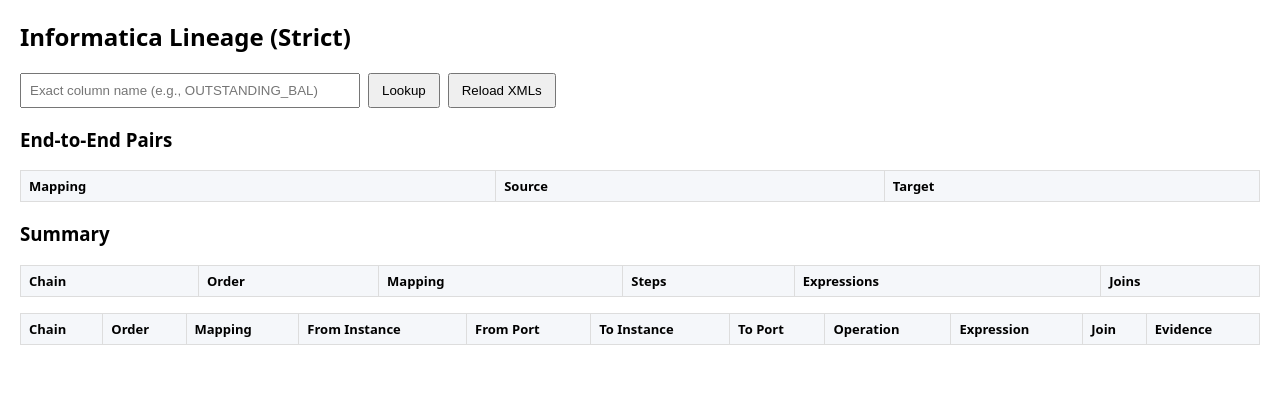
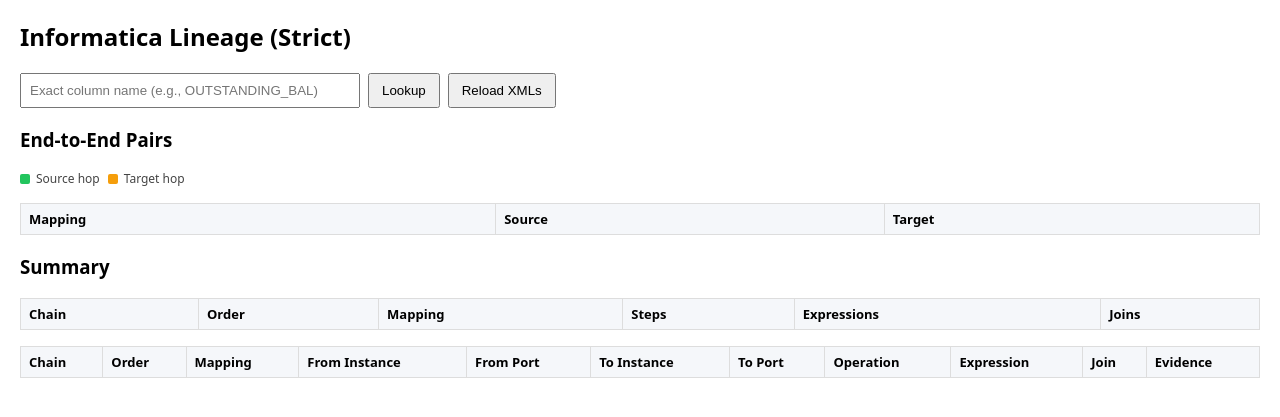
Before and after one commit to rad0908/infa-lineage, a Flask app: page / in a window 1280 px wide. Shown: the top 417 px of the page. Run offline with Flask 3, Linux system fonts and the light colour scheme; lists and menus that the app fills with data are empty.

Commit message:
added highlight to source row

```diff
--- a/templates/index.html
+++ b/templates/index.html
@@ -5,6 +5,7 @@
   <title>Informatica Lineage (Strict)</title>
   <meta name="viewport" content="width=device-width, initial-scale=1" />
   <style>
+    /* highlight rows for source/target hops */
     body { font-family: system-ui, -apple-system, Segoe UI, Roboto, Arial, sans-serif; margin: 20px; }
     .row { display:flex; gap:8px; flex-wrap:wrap; align-items:center; }
     input[type="text"] { padding:8px; min-width: 320px; }
@@ -17,6 +18,15 @@
     .right { text-align:right; }
     .wrap { white-space: pre-wrap; word-break: break-word; }
     .mono { font-family: ui-monospace, SFMono-Regular, Menlo, Consolas, monospace; font-size: 12px; }
+    .source-row { background: #f0fff4; border-left: 4px solid #22c55e; }  /* soft green */
+    .target-row { background: #fffbea; border-left: 4px solid #f59e0b; }  /* soft amber */
+
+    /* small legend chips */
+    .legend { display:flex; gap:8px; align-items:center; margin-top:8px; }
+    .legend .chip { display:inline-flex; align-items:center; gap:6px; font-size:12px; color:#444; }
+    .legend .swatch { width:10px; height:10px; border-radius:2px; display:inline-block; }
+    .legend .swatch.source { background:#22c55e; }
+    .legend .swatch.target { background:#f59e0b; }
   </style>
 </head>
 <body>
@@ -30,6 +40,11 @@
   </div>
 
   <h3>End-to-End Pairs</h3>
+  <div class="legend">
+    <span class="chip"><span class="swatch source"></span>Source hop</span>
+    <span class="chip"><span class="swatch target"></span>Target hop</span>
+  </div>
+
   <table id="pairsTbl">
     <thead>
       <tr>
@@ -128,30 +143,35 @@
       }
     }
 
-    function renderFull(rows) {
-      // Deterministic order: by chain_id then step_no
+   function renderFull(rows) {
+      // Deterministic order by mapping then the stable order of the traversal (step_no if present)
       rows.sort((a,b) =>
-        (a.chain_id - b.chain_id) ||
+        (a.mapping || '').localeCompare(b.mapping || '') ||
         ((a.step_no ?? 0) - (b.step_no ?? 0))
       );
 
-      const tbody = $('#tbl tbody');
+      const tbody = document.querySelector('#tbl tbody');
       tbody.innerHTML = '';
 
       for (const r of rows) {
         const tr = document.createElement('tr');
+
+        // highlight rule: if the FROM side is a Source, or the TO side is a Target
+        const fromType = (r.from_type || '').toLowerCase();
+        const toType   = (r.to_type   || '').toLowerCase();
+        if (fromType === 'source') tr.classList.add('source-row');
+        if (toType   === 'target') tr.classList.add('target-row');
+
         tr.innerHTML = `
-          <td><span class="pill">${r.chain_id ?? 1}</span></td>
-          <td class="right">${r.step_no ?? ''}</td>
-          <td>${r.mapping || ''}</td>
-          <td>${r.from_instance || ''}</td>
-          <td>${r.from_port || ''}</td>
-          <td>${r.to_instance || ''}</td>
-          <td>${r.to_port || ''}</td>
-          <td>${r.operation || ''}</td>
-          <td class="wrap mono">${escapeHtml(r.expression || '')}</td>
-          <td class="wrap mono">${escapeHtml(r.join_condition || '')}</td>
-          <td class="wrap mono">${escapeHtml(r.evidence || '')}</td>
+          <td>${escapeHtml(r.mapping || '')}</td>
+          <td>${escapeHtml(r.from_instance || '')}</td>
+          <td class="mono wrap">${escapeHtml(r.from_port || '')}</td>
+          <td>${escapeHtml(r.to_instance || '')}</td>
+          <td class="mono wrap">${escapeHtml(r.to_port || '')}</td>
+          <td>${escapeHtml(r.operation || '')}</td>
+          <td class="mono wrap">${escapeHtml(r.expression || '')}</td>
+          <td class="mono wrap">${escapeHtml(r.join_condition || '')}</td>
+          <td class="mono wrap">${escapeHtml(r.evidence || '')}</td>
         `;
         tbody.appendChild(tr);
       }
```
